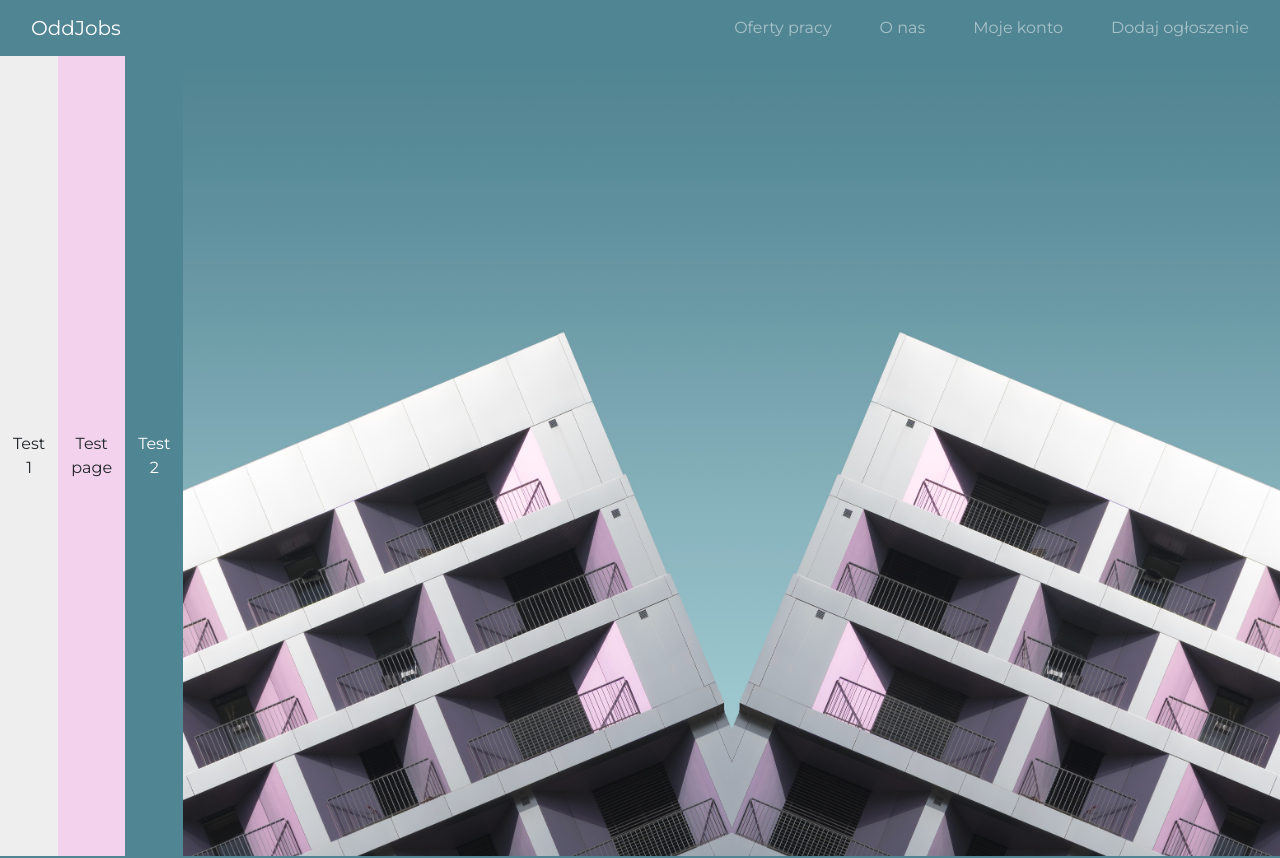
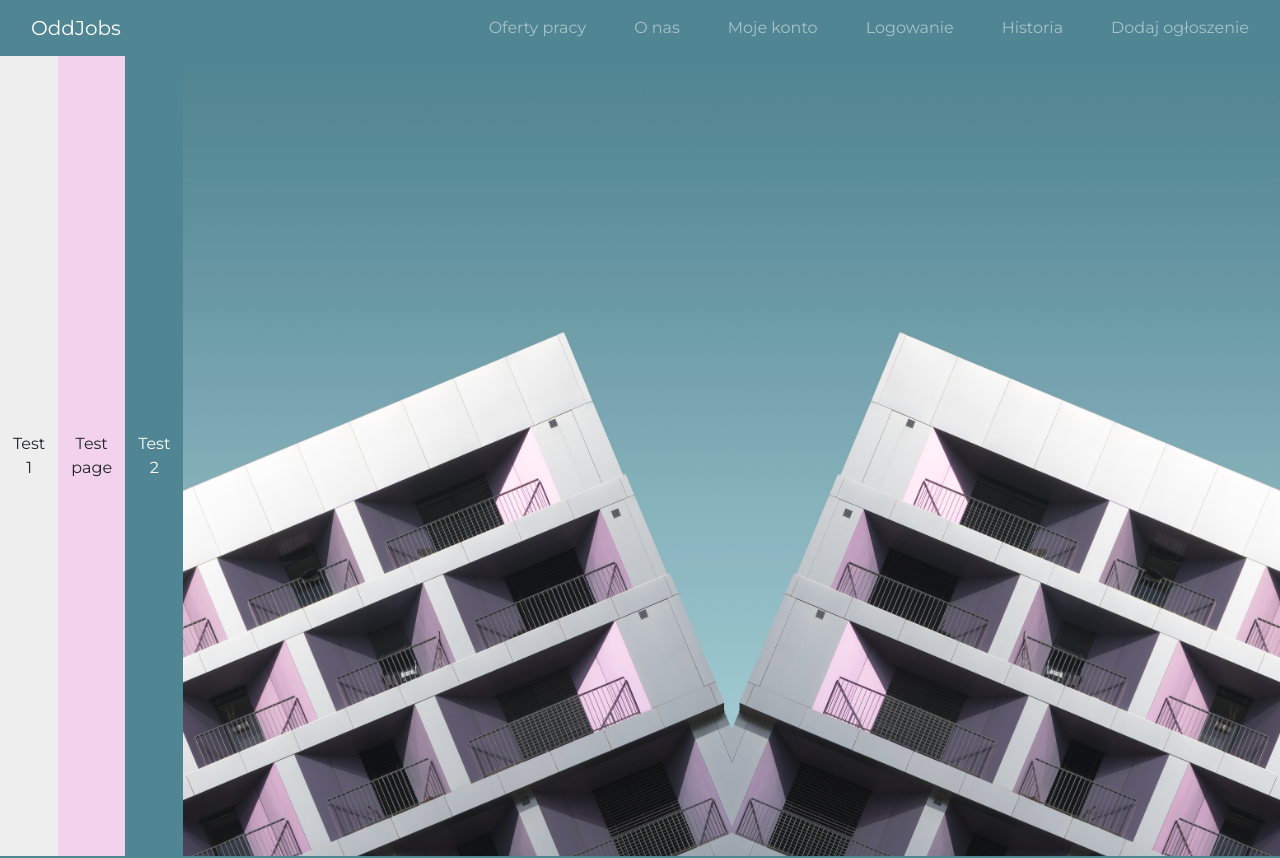
Before and after one commit to krzosa/OddJobsServiceFrontend, a React (Create React App) app: page / in a window 1280 px wide. Shown: the top 858 px of the page. Built offline with nearby package versions, Linux system fonts and the light colour scheme.

Commit message:
Added history and login

```diff
--- a/src/components/navbar/Navbar.js
+++ b/src/components/navbar/Navbar.js
@@ -14,6 +14,8 @@ class Navbar extends Component{
                     <Link className="nav-link ml-5" to="praca">Oferty pracy</Link>
                     <Link className="nav-link ml-5" to="about">O nas</Link>
                     <Link className="nav-link ml-5" to="rejestracja">Moje konto</Link>
+                    <Link className="nav-link ml-5" to="login">Logowanie</Link>
+                    <Link className="nav-link ml-5" to="history">Historia</Link>
                     <Link className="nav-link ml-5" to="rejestracja">Dodaj ogłoszenie</Link>
                 </div>
               </div>
```
